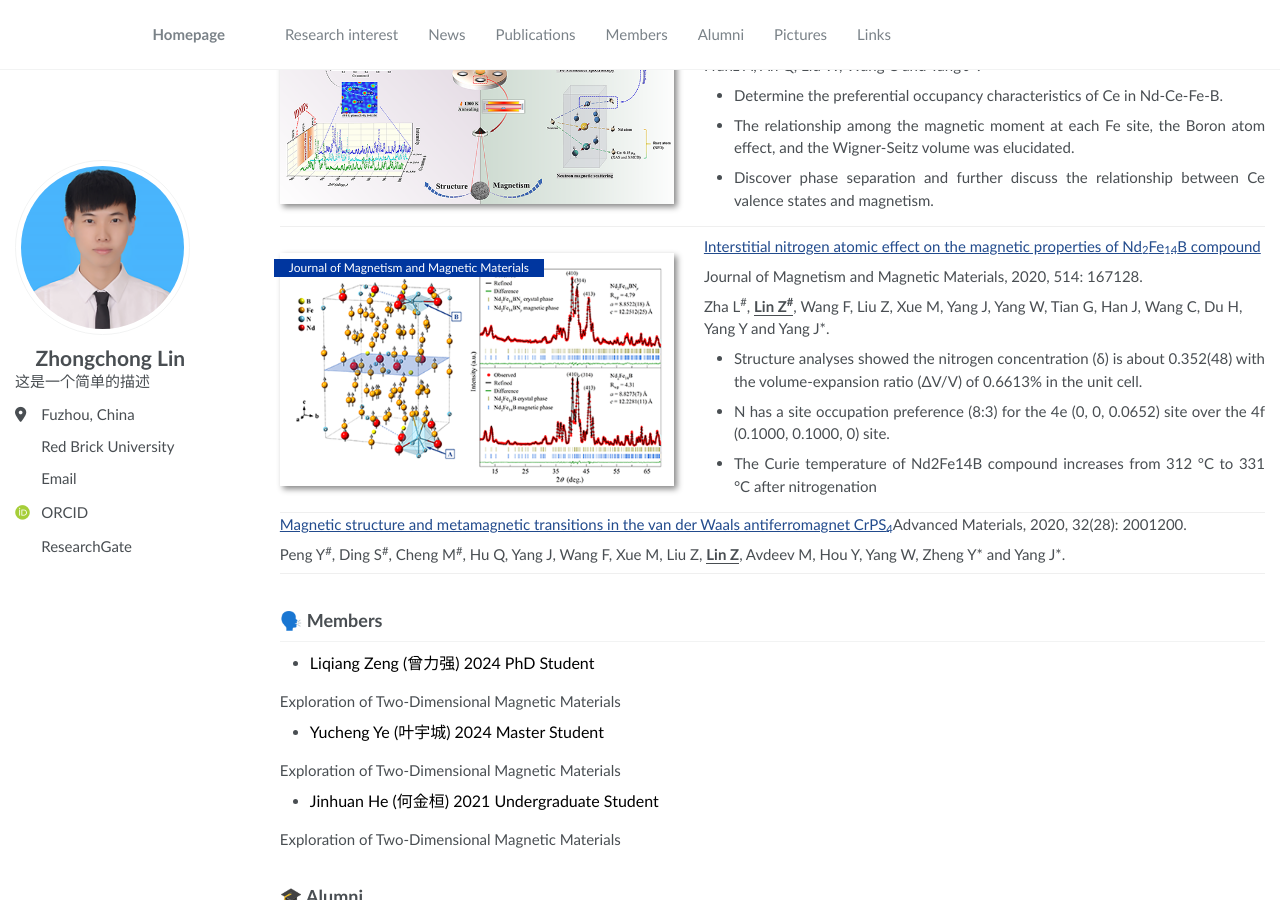
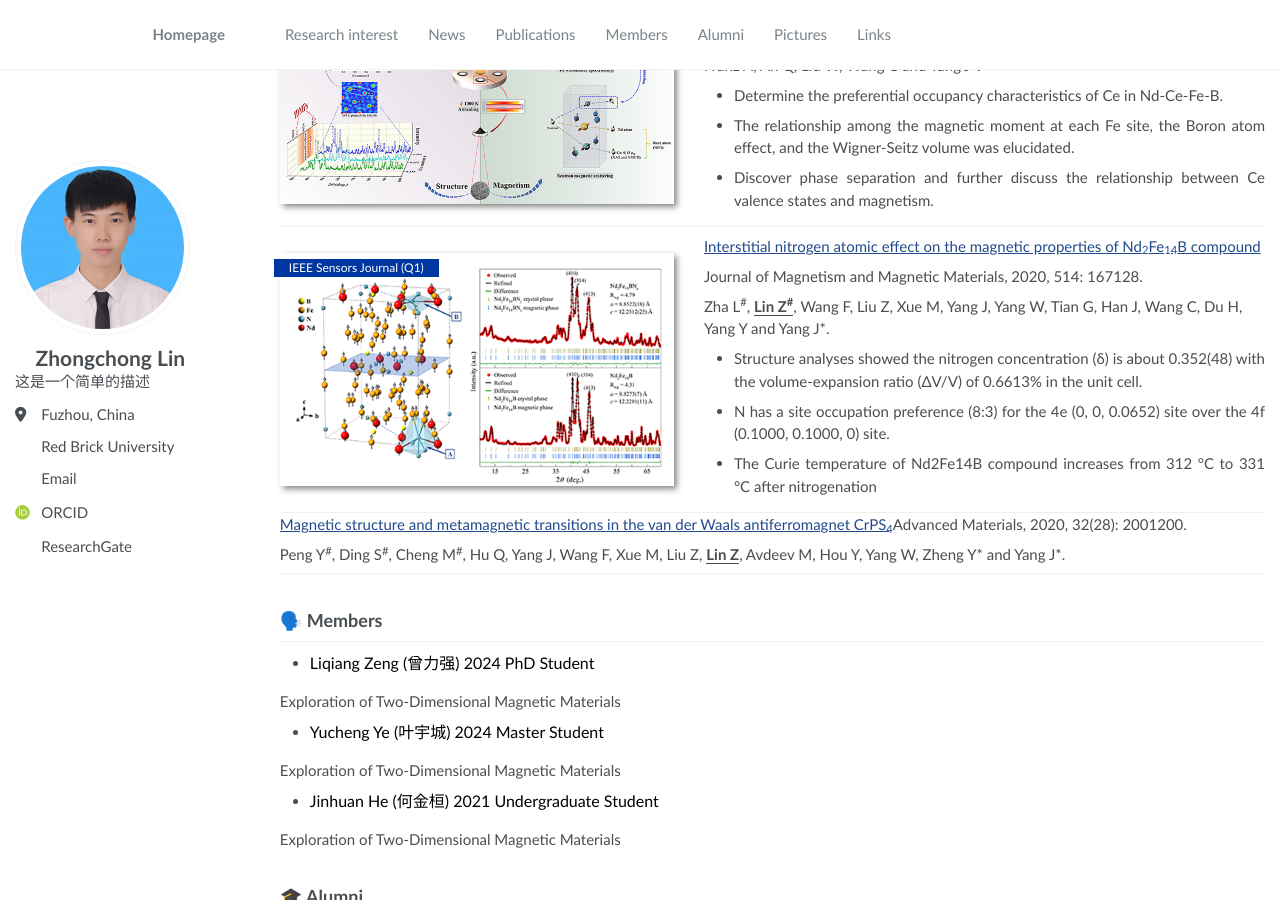
Before and after one commit to zhongchonglin/zhongchonglin.github.io, a Jekyll site: the page built from _pages/about.md, in a window 1280 px wide and 900 px high, scrolled down 3484 px. Built offline with Jekyll 4.4.1, drawn with Linux system fonts in a browser that asks for light colours; some web fonts are replaced.

Commit message:
Revert "Update about.md"
This reverts commit 63beeeca816d252cb5a90431f11058375fa14388.

```diff
--- a/_pages/about.md
+++ b/_pages/about.md
@@ -290,7 +290,7 @@ redirect_from:
 <div class="paper-box">
             <div class="paper-box-image">
               <div>
-                <div class="badge">Journal of Magnetism and Magnetic Materials</div><img src="images/2020NFBN.png" alt="sym"
+                <div class="badge">IEEE Sensors Journal (Q1)</div><img src="images/2020NFBN.png" alt="sym"
                   width="100%" />
               </div>
             </div>
```
